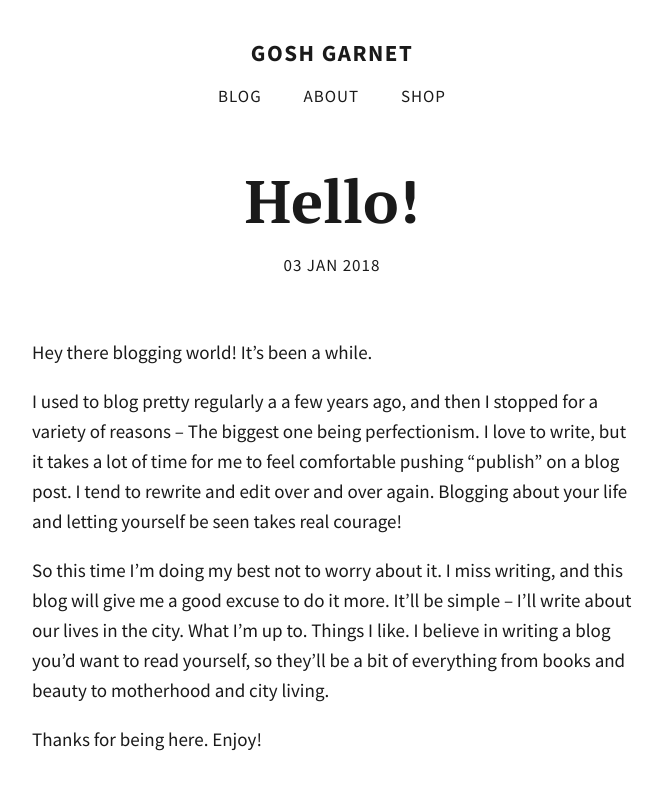
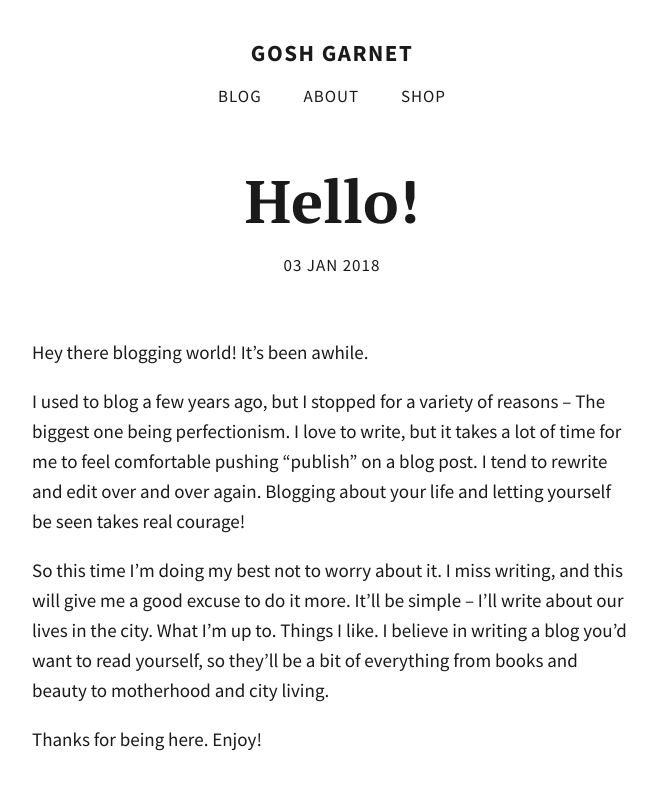
Before and after one commit to totiffany/totiffany.github.io, a Jekyll site: the page built from _posts/2018-01-03-Hello!.md, in a window 1280 px wide. Shown: the top 790 px of the page, without its empty margins (308-971 px from the left). Built offline with Jekyll 4.4.1, drawn with Linux system fonts in a browser that asks for light colours; our own code applies the rules of GitHub Pages for plain Markdown files.

Commit message:
Update 2018-01-03-Hello!.md

```diff
--- a/_posts/2018-01-03-Hello!.md
+++ b/_posts/2018-01-03-Hello!.md
@@ -1,10 +1,10 @@
 ---
 published: true
 ---
-Hey there blogging world! It's been a while.
+Hey there blogging world! It's been awhile.
 
-I used to blog pretty regularly a a few years ago, and then I stopped for a variety of reasons – The biggest one being perfectionism. I love to write, but it takes a lot of time for me to feel comfortable pushing "publish" on a blog post. I tend to rewrite and edit over and over again. Blogging about your life and letting yourself be seen takes real courage!
+I used to blog a few years ago, but I stopped for a variety of reasons – The biggest one being perfectionism. I love to write, but it takes a lot of time for me to feel comfortable pushing "publish" on a blog post. I tend to rewrite and edit over and over again. Blogging about your life and letting yourself be seen takes real courage!
 
-So this time I'm doing my best not to worry about it. I miss writing, and this blog will give me a good excuse to do it more. It'll be simple – I'll write about our lives in the city. What I'm up to. Things I like. I believe in writing a blog you'd want to read yourself, so they'll be a bit of everything from books and beauty to motherhood and city living.
+So this time I'm doing my best not to worry about it. I miss writing, and this will give me a good excuse to do it more. It'll be simple – I'll write about our lives in the city. What I'm up to. Things I like. I believe in writing a blog you'd want to read yourself, so they'll be a bit of everything from books and beauty to motherhood and city living.
 
 Thanks for being here. Enjoy!
```
